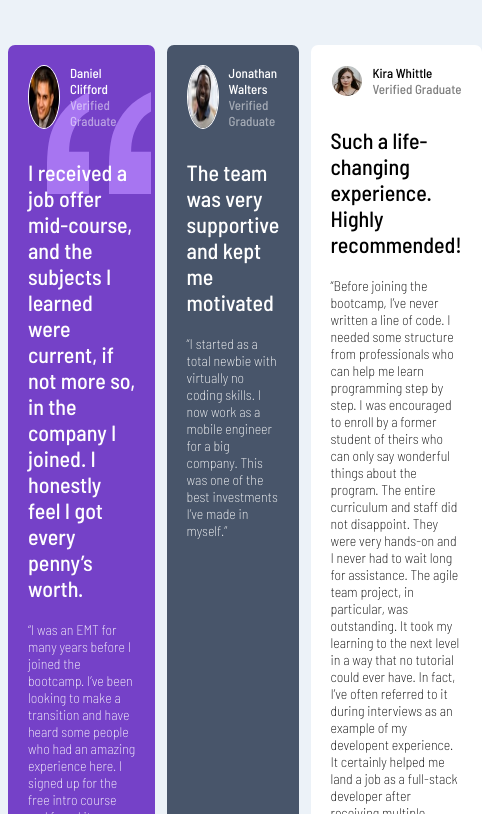
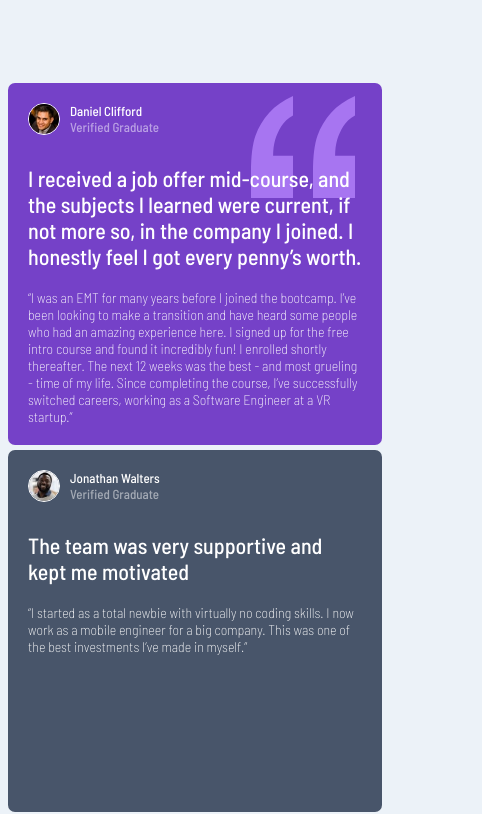
Before and after one commit to anusianne/Frontendmentor-Udemy-projects, a plain HTML site: page 2/index.html in a window 390 px wide. Shown: the top 814 px of the page, 482 px wide, since content can reach past the window. Drawn offline with Linux system fonts and the light colour scheme.

Commit message:
add responsive design

```diff
--- a/2/index.css
+++ b/2/index.css
@@ -6,7 +6,7 @@ body {
 .candidates {
   display: grid;
   margin: 0 auto;
-  max-width: 1000px;
+  max-width: 1440px;
   padding-top: 10%;
   padding-bottom: 10%;
   grid-template-columns: repeat(4, 1fr);
@@ -14,7 +14,8 @@ body {
   grid-template-areas:
     "first first second third"
     "forth fifth fifth third";
-  gap: 3%;
+  row-gap: 3%;
+  column-gap: 1%;
 }
 .dataOfCandidates {
   display: flex;
@@ -76,3 +77,60 @@ body {
   background-color: hsl(219, 29%, 14%);
   color: white;
 }
+@media (max-width: 375px) {
+  .candidates {
+    grid-template-columns: 1fr;
+    grid-template-areas:
+      "first"
+      "second"
+      "third"
+      "forth"
+      "fifth";
+    margin: 0 auto;
+    padding-left: 20%;
+    padding-right: 20%;
+    padding-top: 20%;
+    gap: 15px;
+  }
+}
+@media (max-width: 420px) {
+  .candidates {
+    grid-template-columns: 1fr;
+    grid-template-areas:
+      "first"
+      "second"
+      "third"
+      "forth"
+      "fifth";
+    margin: 0 auto;
+    padding-left: 0;
+    padding-right: 0;
+    padding-top: 20%;
+    gap: 15px;
+  }
+}
+@media (max-width: 450px) {
+  .candidates {
+    grid-template-columns: 1fr;
+    grid-template-areas:
+      "first"
+      "second"
+      "third"
+      "forth"
+      "fifth";
+    margin: 0 auto;
+    padding-left: 0;
+    padding-right: 0;
+    padding-top: 20%;
+    gap: 15px;
+  }
+}
+@media (max-width: 650px) {
+  .candidates {
+    grid-template-columns: 1fr;
+    grid-template-areas:
+      "first second third"
+      "forth fifth";
+    gap: 5px;
+  }
+}
```
